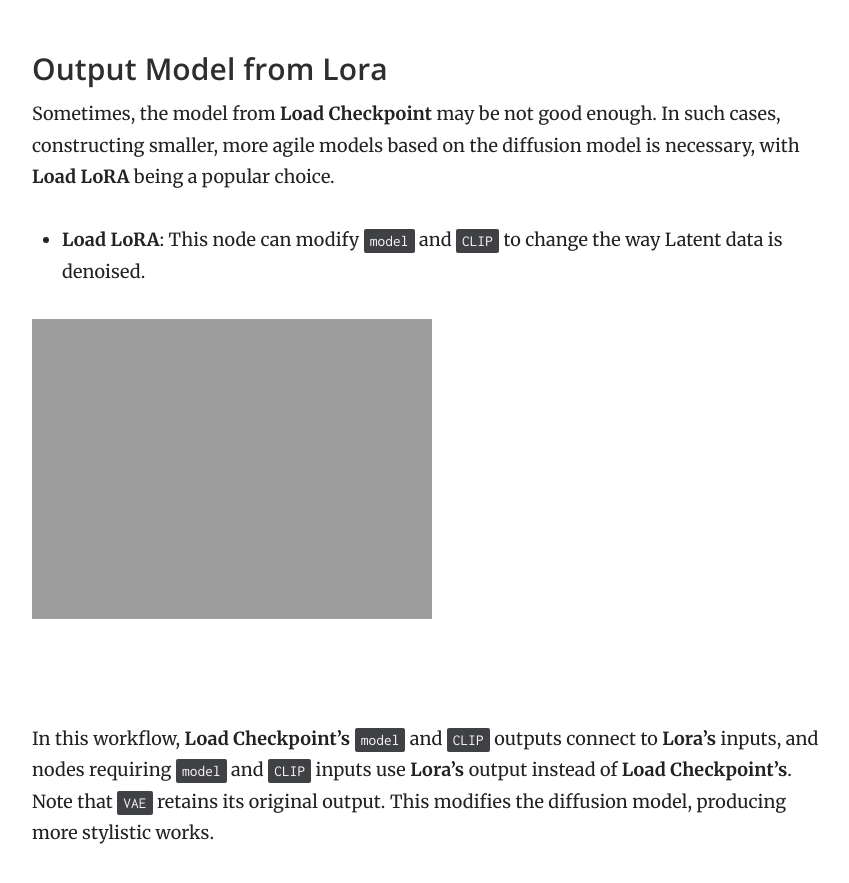
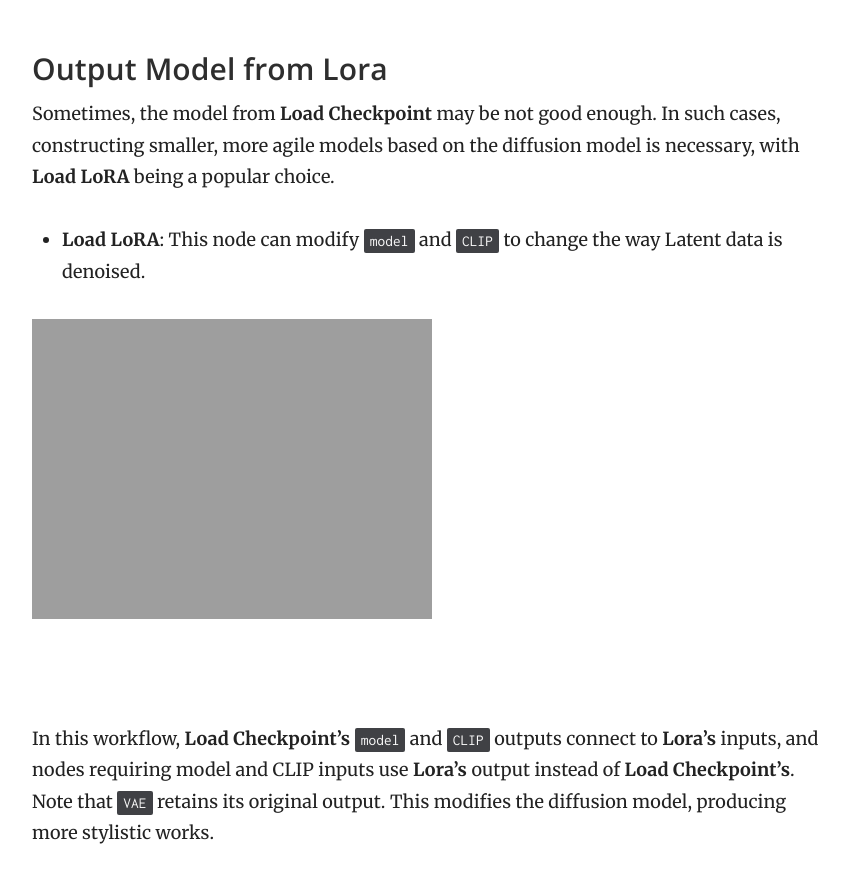
Before and after one commit to magmai-ai/magmai-doc, a Jekyll site: the page built from _docs/templates/Load Checkpoint.md, in a window 1280 px wide and 900 px high, scrolled down 2569 px. Shown: the top 883 px of the window, without its empty margins (358-1207 px from the left). Built offline with Jekyll 4.4.1, drawn with Linux system fonts in a browser that asks for light colours.

````diff
--- a/_docs/templates/Load Checkpoint.md
+++ b/_docs/templates/Load Checkpoint.md
@@ -71,4 +71,4 @@ Sometimes, the model from **Load Checkpoint** may be not good enough. In such ca
 
 <br>
 
-In this workflow, **Load Checkpoint's** ```model``` and ```CLIP``` outputs connect to **Lora's** inputs, and nodes requiring ```model``` and ```CLIP``` inputs use **Lora's** output instead of **Load Checkpoint's**. Note that ```VAE``` retains its original output. This modifies the diffusion model, producing more stylistic works.
+In this workflow, **Load Checkpoint's** ```model``` and ```CLIP``` outputs connect to **Lora's** inputs, and nodes requiring model and CLIP inputs use **Lora's** output instead of **Load Checkpoint's**. Note that ```VAE``` retains its original output. This modifies the diffusion model, producing more stylistic works.
````
